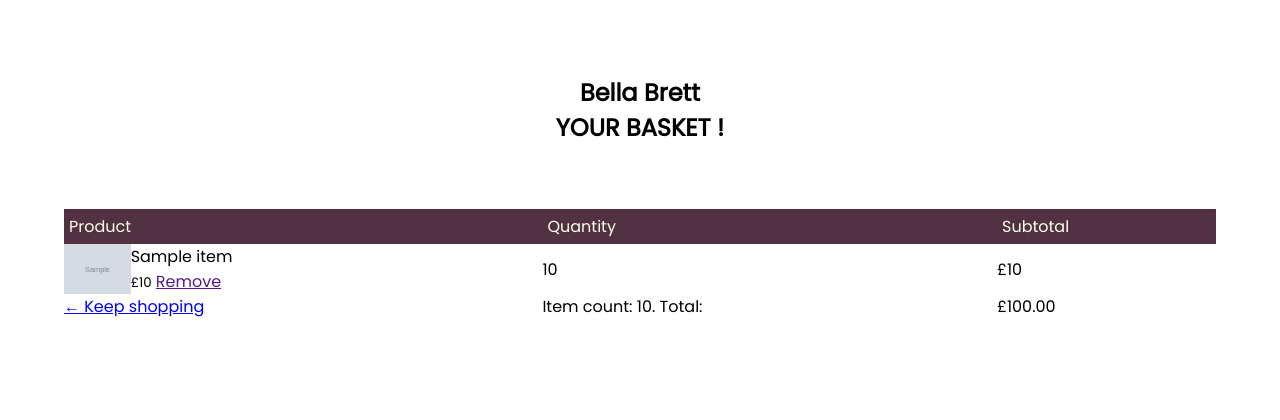
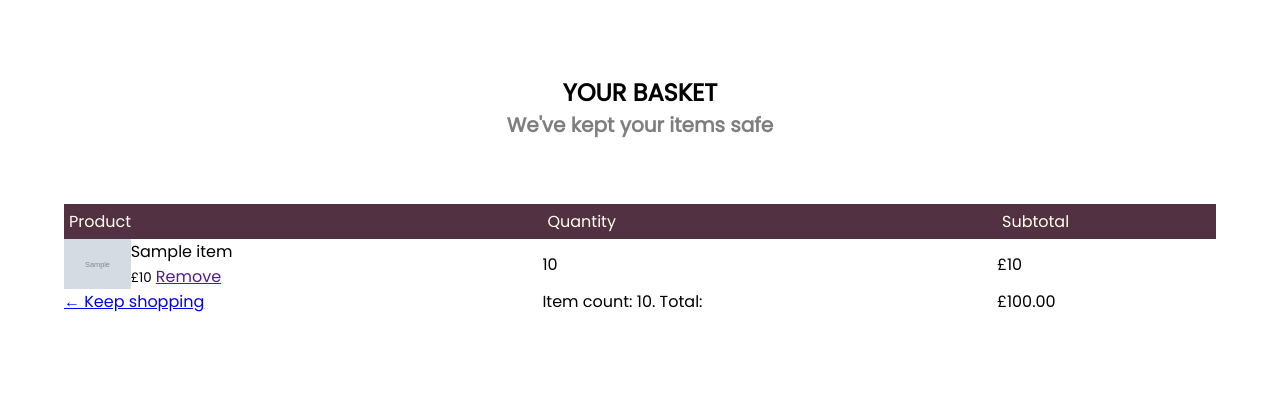
Before and after one commit to Luka-Abey/bella-brett-prototype, a Django app: template src/eCommerce/templates/basket.html in a window 1280 px wide. Shown: the part 64-484 px from the top of the page. Run offline with Django 3.2, Linux system fonts and the light colour scheme; tables that the repository leaves empty hold one stand-in row (values such as "Sample post"); the template is opened without the code that fills it: values that come from a table or form of the project are taken from there, most other values are stand-ins (such as "Sample title", 1, 10 or a date in 2020); grey boxes marked "Sample" are stand-in pictures.

Commit message:
basket page now dynamically rendering

```diff
--- a/src/eCommerce/templates/basket.html
+++ b/src/eCommerce/templates/basket.html
@@ -45,8 +45,9 @@
 
         <div>
             <section id="about" class = "page">
-                    <h1>Bella Brett</h1>
-                    <h2>YOUR BASKET !</h2>
+
+                    <h2>YOUR BASKET</h2>
+                    <h5>We've kept your items safe</h5>
             </section>
         </div>
         <div class="small-container basket">
```
